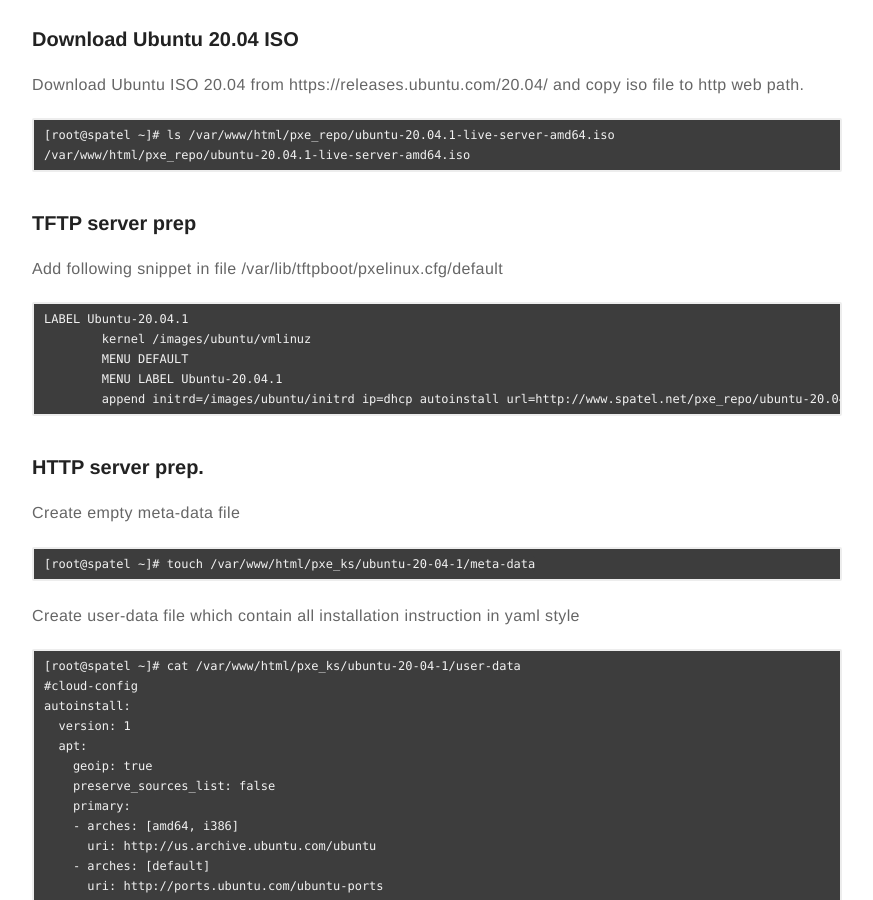
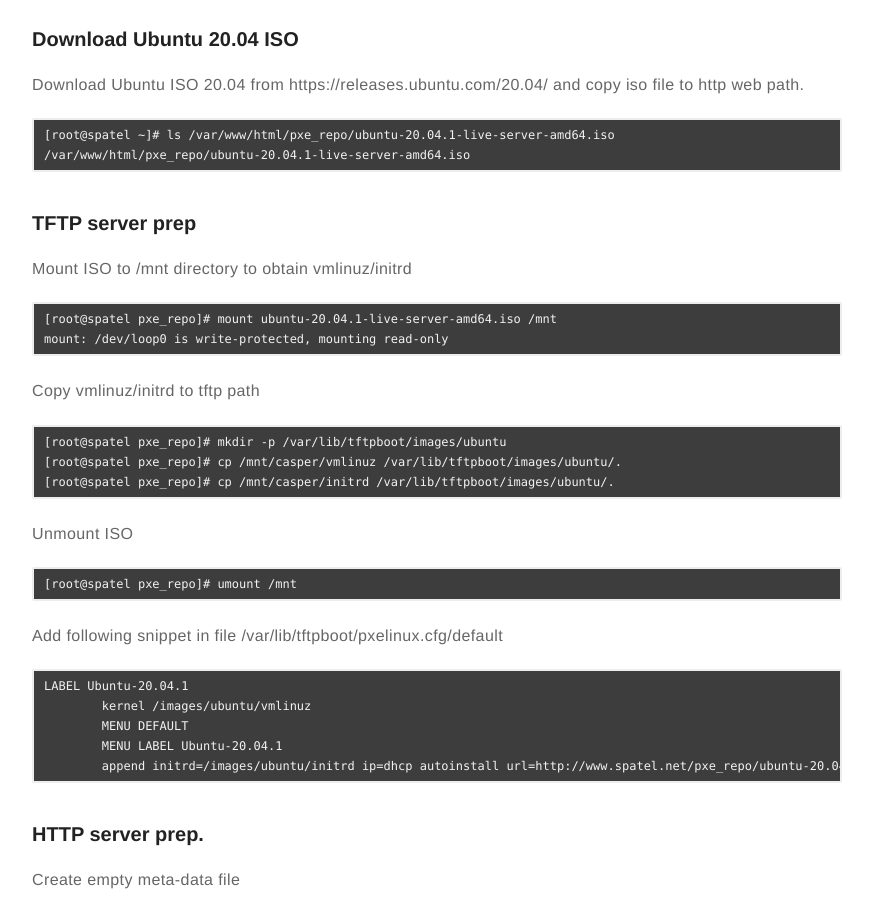
Before and after one commit to satishdotpatel/satishdotpatel.github.io, a Jekyll site: the page built from _posts/2020-12-20-ubuntu-20-04-autoinstall-pxe.markdown, in a window 1280 px wide and 900 px high, scrolled down 723 px. Shown: the whole window, without its empty margins (203-1076 px from the left). Built offline with Jekyll 4.4.1, drawn with Linux system fonts in a browser that asks for light colours; comment, search, counter and statistics services are not loaded.

Commit message:
adding tftp prep section

````diff
--- a/_posts/2020-12-20-ubuntu-20-04-autoinstall-pxe.markdown
+++ b/_posts/2020-12-20-ubuntu-20-04-autoinstall-pxe.markdown
@@ -35,6 +35,23 @@
 
 ### TFTP server prep
 
+Mount ISO to /mnt directory to obtain vmlinuz/initrd
+
+```
+[root@spatel pxe_repo]# mount ubuntu-20.04.1-live-server-amd64.iso /mnt
+mount: /dev/loop0 is write-protected, mounting read-only
+```
+Copy vmlinuz/initrd to tftp path
+
+```
+[root@spatel pxe_repo]# mkdir -p /var/lib/tftpboot/images/ubuntu
+[root@spatel pxe_repo]# cp /mnt/casper/vmlinuz /var/lib/tftpboot/images/ubuntu/.
+[root@spatel pxe_repo]# cp /mnt/casper/initrd /var/lib/tftpboot/images/ubuntu/.
+```
+Unmount ISO
+```
+[root@spatel pxe_repo]# umount /mnt
+```
 Add following snippet in file /var/lib/tftpboot/pxelinux.cfg/default
 ```
 LABEL Ubuntu-20.04.1
````
